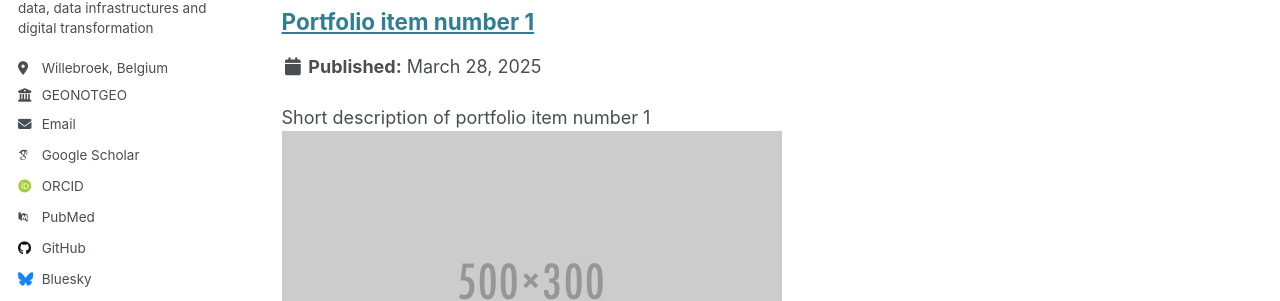
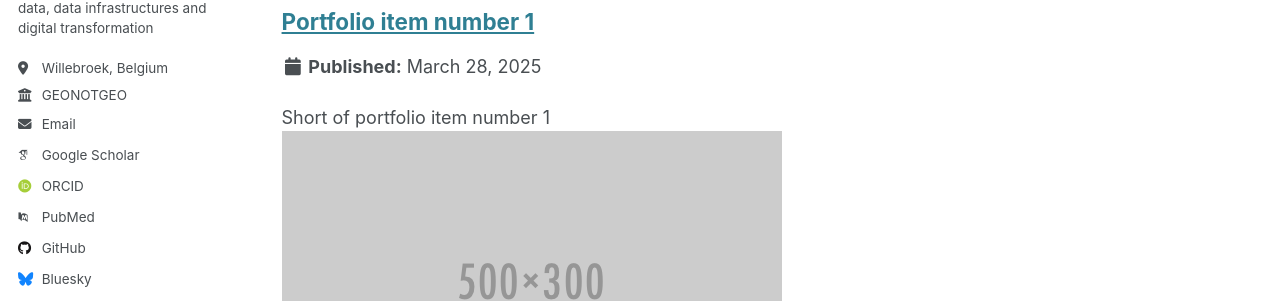
Before and after one commit to GVancauwenberghe/gvancauwenberghe.github.io, a Jekyll site: the page built from _pages/portfolio.html, in a window 1280 px wide and 900 px high. Shown: the part 164-465 px from the top of the window. Built offline with Jekyll 4.4.1, drawn with Linux system fonts in a browser that asks for light colours; some web fonts are replaced.

Commit message:
Update portfolio-1.md

```diff
--- a/_portfolio/portfolio-1.md
+++ b/_portfolio/portfolio-1.md
@@ -1,6 +1,6 @@
 ---
 title: "Portfolio item number 1"
-excerpt: "Short description of portfolio item number 1<br/><img src='/images/500x300.png'>"
+excerpt: "Short of portfolio item number 1<br/><img src='/images/500x300.png'>"
 collection: portfolio
 ---
 
```
